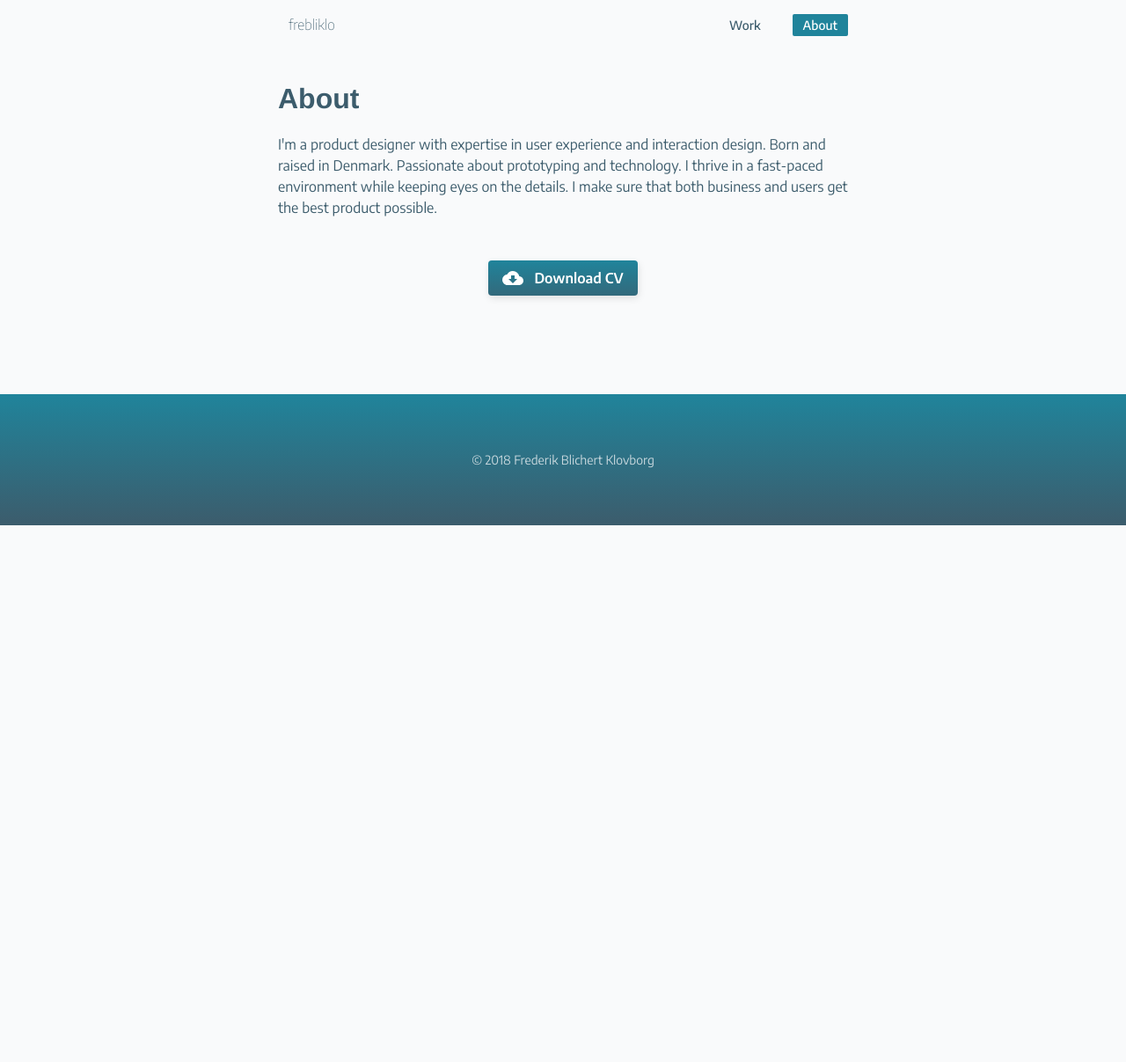
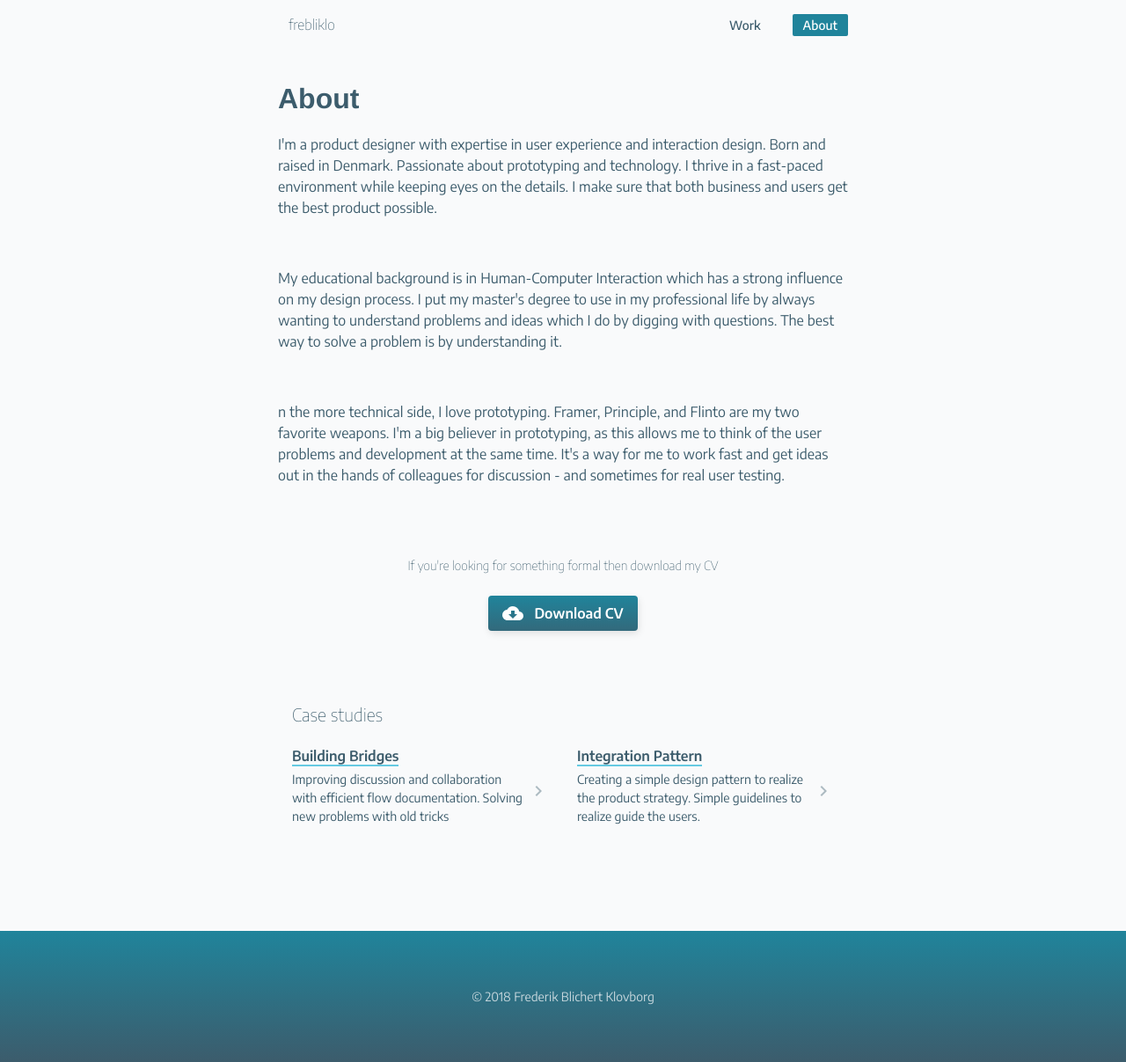
Before and after one commit to frebliklo/frebliklo.github.io, a Jekyll site: the page built from about/index.html, in a window 1280 px wide. Shown: the whole page at 88% size. Built offline with Jekyll 4.4.1, drawn with Linux system fonts in a browser that asks for light colours; some web fonts are replaced; before the commit the page ends 900 px from its top, so only the background shows below that.

Commit message:
about-somewhat-finished

```diff
--- a/about/index.html
+++ b/about/index.html
@@ -13,7 +13,33 @@ page_class: about
         <p>I'm a product designer with expertise in user experience and interaction design. Born and raised in Denmark. Passionate about prototyping and technology. I thrive in a fast-paced environment while keeping eyes on the details. I make sure that both business and users get the best product possible.</p>
       </div>
     </div>
-    <a class="btn__cta btn__cta--flex u-mt u-mb-xxl" href="{{ site.baseurl }}/assets/img/CV-frederik-klovborg.pdf" download><svg xmlns="http://www.w3.org/2000/svg" viewBox="0 0 24 24"><path d="M19.35 10.04A7.49 7.49 0 0 0 12 4C9.11 4 6.6 5.64 5.35 8.04A5.994 5.994 0 0 0 0 14c0 3.31 2.69 6 6 6h13c2.76 0 5-2.24 5-5 0-2.64-2.05-4.78-4.65-4.96zM17 13l-5 5-5-5h3V9h4v4h3z" fill="#fff"/></svg><span>Download CV</span></a>
   </header>
 
+  <section class="container">
+    <div class="row">
+      <div class="col-2">
+        <p>My educational background is in Human-Computer Interaction which has a strong influence on my design process. I put my master's degree to use in my professional life by always wanting to understand problems and ideas which I do by digging with questions. The best way to solve a problem is by understanding it.</p>
+      </div>
+    </div>
+  </section>
+
+  <section class="container">
+    <div class="row">
+      <div class="col-2">
+        <p>n the more technical side, I love prototyping. Framer, Principle, and Flinto are my two favorite weapons. I'm a big believer in prototyping, as this allows me to think of the user problems and development at the same time. It's a way for me to work fast and get ideas out in the hands of colleagues for discussion - and sometimes for real user testing.</p>
+      </div>
+    </div>
+  </section>
+
+  <section class="about__more container u-mb-xxl">
+    <h5 class="about__centered-txt u-mt">If you're looking for something formal then download my CV</h5>
+    <a class="btn__cta btn__cta--flex u-mt u-mb-xxl" href="{{ site.baseurl }}/assets/img/CV-frederik-klovborg.pdf" download><svg xmlns="http://www.w3.org/2000/svg" viewBox="0 0 24 24"><path d="M19.35 10.04A7.49 7.49 0 0 0 12 4C9.11 4 6.6 5.64 5.35 8.04A5.994 5.994 0 0 0 0 14c0 3.31 2.69 6 6 6h13c2.76 0 5-2.24 5-5 0-2.64-2.05-4.78-4.65-4.96zM17 13l-5 5-5-5h3V9h4v4h3z" fill="#fff"/></svg><span>Download CV</span></a>
+    <div class="row">
+      <div class="col-2">
+        {% include case-teasers.html %}
+      </div>
+    </div>
+  </section>
+
+
 </div>
--- /dev/null
+++ b/assets/_scss/_layout/_about.scss
@@ -0,0 +1,9 @@
+.about {
+
+  &__centered-txt {
+    font-size: 1.4rem;
+    font-weight: 200;
+    text-align: center;
+  }
+
+}
--- a/assets/css/main.scss
+++ b/assets/css/main.scss
@@ -17,6 +17,7 @@
 @import '_components/stacked-illustration';
 
 @import '_layout/404';
+@import '_layout/about';
 @import '_layout/cc-case';
 @import '_layout/footer';
 @import '_layout/grid';
```
